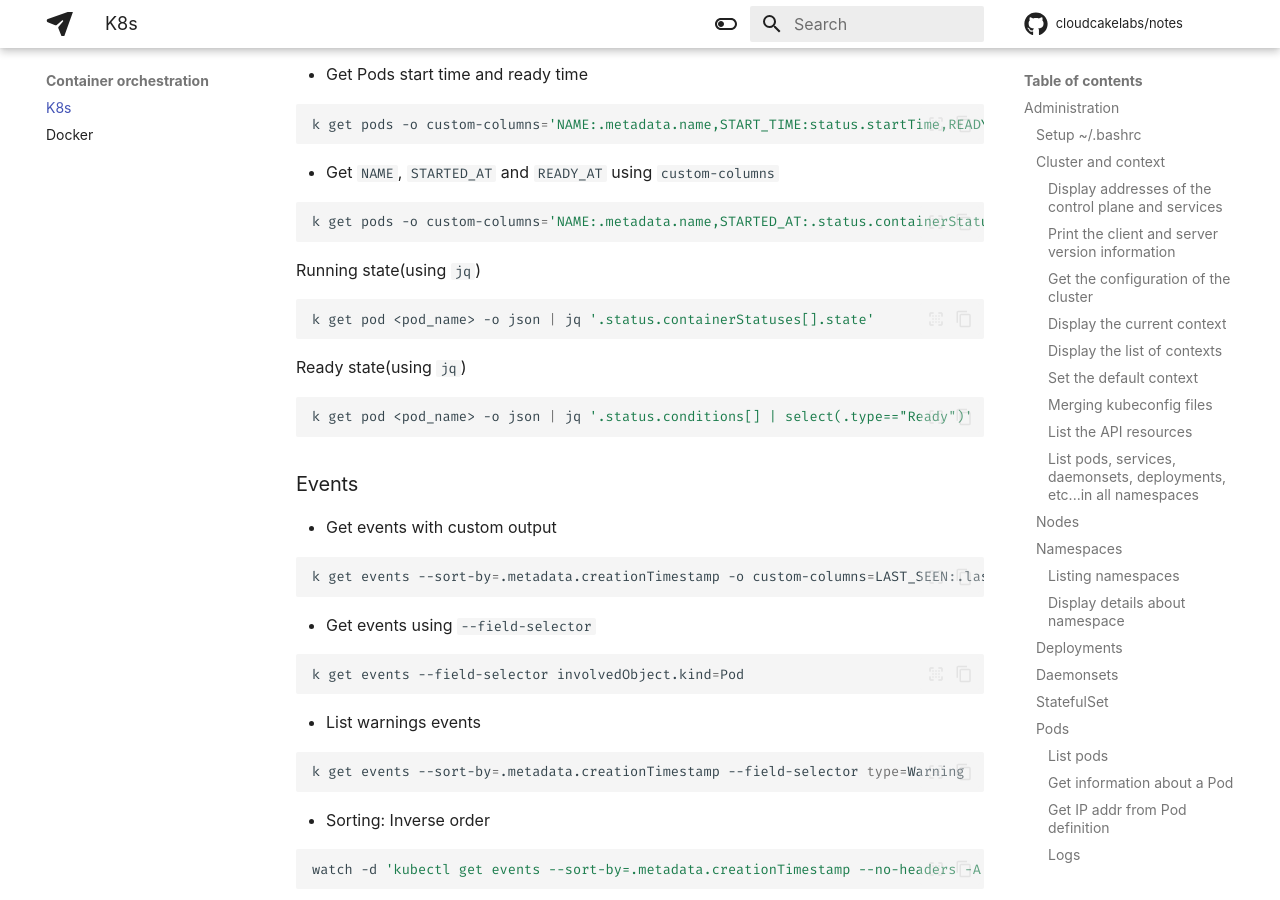
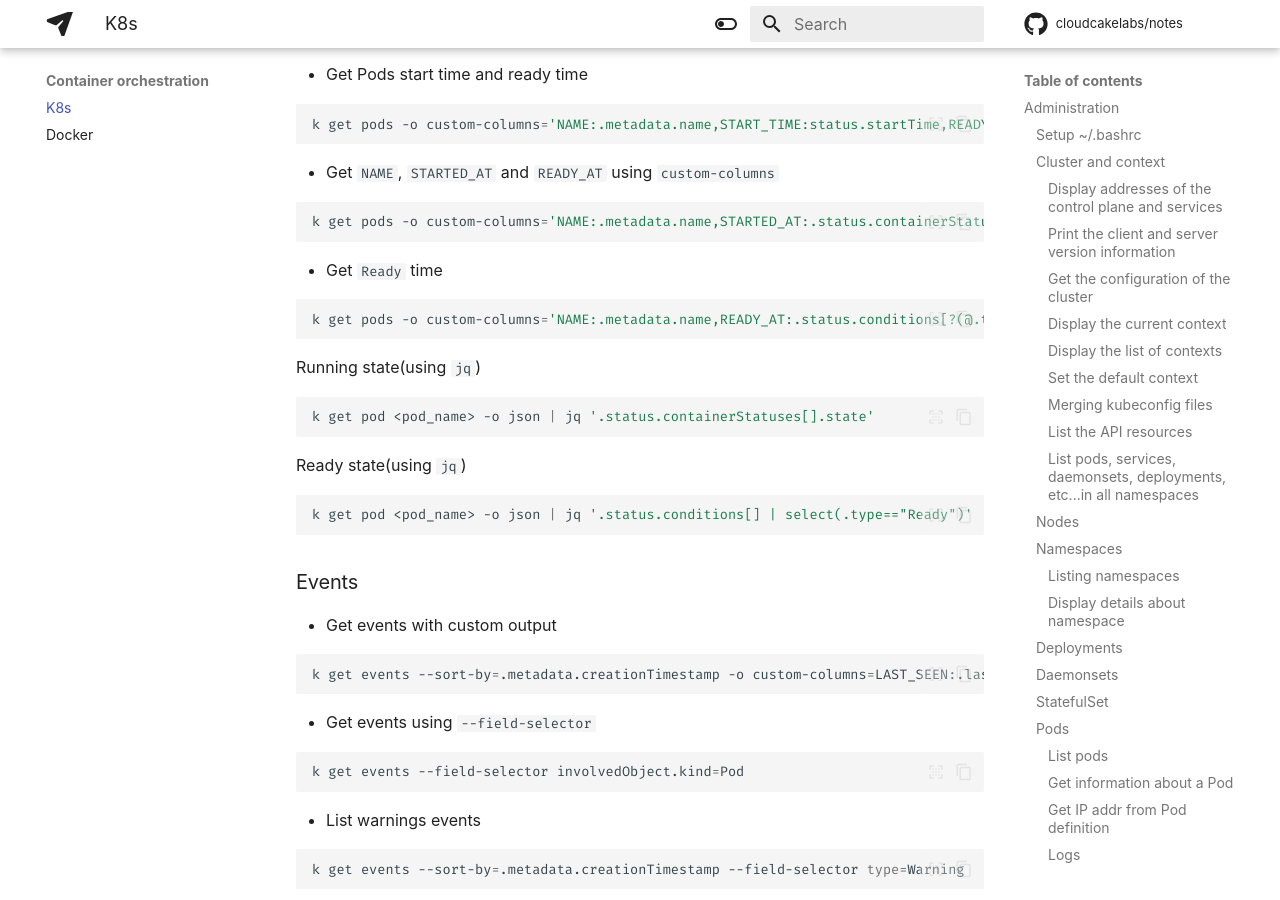
Before and after one commit to cloudcakelabs/notes, an MkDocs documentation site: the page built from docs/k8s.md, in a window 1280 px wide and 900 px high, scrolled down 5811 px. Built offline with MkDocs 1.6.1 and Material for MkDocs 9.7.7, drawn with Linux system fonts in a browser that asks for light colours; some web fonts are replaced; comment, search, counter and statistics services are not loaded.

Commit message:
Update notes.

````diff
--- a/docs/k8s.md
+++ b/docs/k8s.md
@@ -351,6 +351,12 @@ k get pods -o custom-columns='NAME:.metadata.name,START_TIME:status.startTime,RE
 k get pods -o custom-columns='NAME:.metadata.name,STARTED_AT:.status.containerStatuses[].state.running.startedAt,READY_AT:.status.conditions[?(@.type=="Ready")].lastTransitionTime'
 ```
 
+- Get `Ready` time
+
+```sh
+k get pods -o custom-columns='NAME:.metadata.name,READY_AT:.status.conditions[?(@.type=="Ready")].lastTransitionTime'
+```
+
 Running state(using `jq`)
 
 ```sh
````
